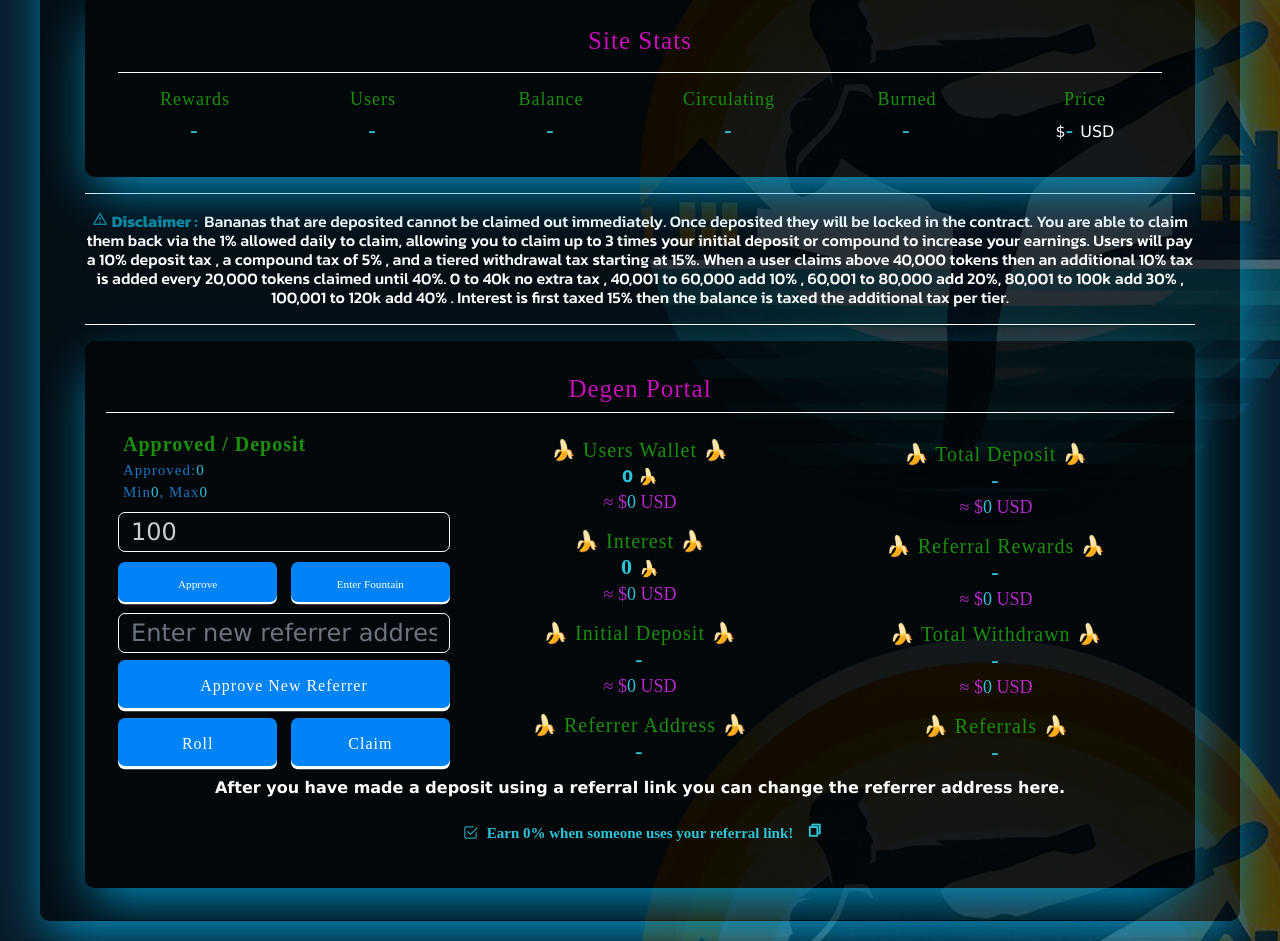
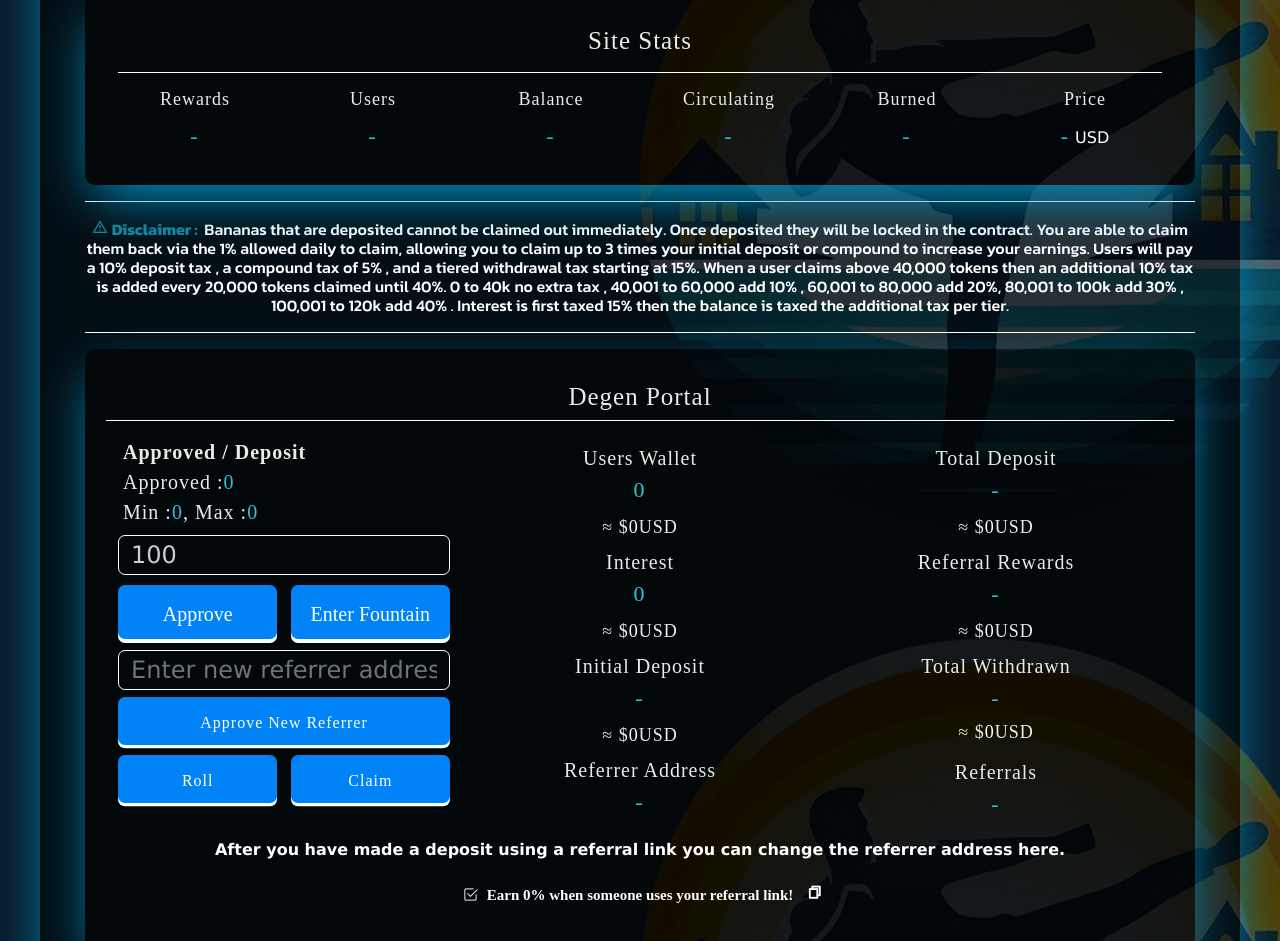
Before and after one commit to roundhousefinance/roundhousefinance, a plain HTML site: page ROI.html in a window 1280 px wide. Shown: the part 236-1177 px from the top of the page. Drawn offline with nearby package versions, Linux system fonts and the light colour scheme; a web font is replaced by a local one.

Commit message:
Add files via upload

```diff
--- a/FixedAPR.html
+++ b/FixedAPR.html
@@ -120,12 +120,12 @@
               <div class="row">
                   <!-- Site Stats -->
                   <div class="col-md-12">
-                      <h4 class="text-center" style="color: #12859c; font-size: 30px;">Site Stats</h4>
+                    <h4 class="text-center dai">Site Stats</h4>
                       <hr>
                       <div class="row">
                           <div class="col-md-2">
                               <div class="stat d-flex flex-column justify-content-center align-items-center">
-                                  <h3 class="text-center" style="color: #12859c; font-size: 18px;"> Price</h3>
+                                  <h3 class="text-center busd" style="font-size: 18px;"> Price</h3>
                                   <div class="data">
                                       <span class="number mb-md-2 busd" style="color: #2dc4d8; letter-spacing: 2px; font-size: 22px;" id="price">-</span>
                                   </div>
@@ -133,7 +133,7 @@
                           </div>
                           <div class="col-md-2">
                               <div class="stat d-flex flex-column justify-content-center align-items-center">
-                                  <h3 class="text-center " style="color: #12859c; font-size: 18px;">MarketCap</h3>
+                                  <h3 class="text-center busd" style="font-size: 18px;">MarketCap</h3>
                                   <div class="data">
                                       <span class="number mb-md-2 busd" style="color: #2dc4d8; letter-spacing: 2px; font-size: 22px;" id="market">-</span>
                                   </div>
@@ -141,7 +141,7 @@
                           </div>
                           <div class="col-md-2">
                               <div class="stat d-flex flex-column justify-content-center align-items-center">
-                                  <h3 class="text-center " style="color: #12859c; font-size: 18px;"> Supply</h3>
+                                  <h3 class="text-center busd" style="font-size: 18px;"> Supply</h3>
                                   <div class="data">
                                       <span class="number mb-md-2 busd" style="color: #2dc4d8; letter-spacing: 2px; font-size: 22px;" id="supply">-</span>
                                   </div>
@@ -149,7 +149,7 @@
                           </div>
                           <div class="col-md-2">
                               <div class="stat d-flex flex-column justify-content-center align-items-center">
-                                  <h3 class="text-center " style="color: #12859c; font-size: 18px;">Circulating</h3>
+                                  <h3 class="text-center busd" style="font-size: 18px;">Circulating</h3>
                                   <div class="data">
                                       <span class="number mb-md-2 busd" style="color: #2dc4d8; letter-spacing: 2px; font-size: 22px;" id="circulating">-</span>
                                   </div>
@@ -157,7 +157,7 @@
                           </div>
                           <div class="col-md-2">
                               <div class="stat d-flex flex-column justify-content-center align-items-center">
-                                  <h3 class="text-center " style="color: #12859c; font-size: 18px;">Burned</h3>
+                                  <h3 class="text-center busd" style="font-size: 18px;">Burned</h3>
                                   <div class="data">
                                       <span class="number mb-md-2 busd" style="color: #2dc4d8; letter-spacing: 2px; font-size: 22px;" id="burned">-</span>
                                   </div>
@@ -165,9 +165,9 @@
                           </div>
                           <div class="col-md-2">
                               <div class="stat d-flex flex-column justify-content-center align-items-center">
-                                  <h3 class="text-center " style="color: #12859c; font-size: 18px;">TVL</h3>
+                                  <h3 class="text-center busd" style="font-size: 18px;">TVL</h3>
                                   <div class="data">
-                                      <span class="number mb-md-2 busd" style="color: #2dc4d8; letter-spacing: 2px; font-size: 22px;" id="TVL">-</span> USD
+                                      <span class="number mb-md-2 " style="color: #2dc4d8; letter-spacing: 2px; font-size: 22px;" id="TVL">-</span>USD
                                   </div>
                               </div>
                           </div>
@@ -235,6 +235,7 @@
   <script src="assets/js/timer.js"></script>
   <!-- Template Main JS File -->
   <script src="assets/js/main.js"></script>
+  <script type="text/javascript" src="assets/js/fixedAPR.js"></script>
 </body>
 
 </html>
--- a/ROI.html
+++ b/ROI.html
@@ -84,12 +84,12 @@
                   </a>
               </li>
               <li class="nav-item">
-                <a class="nav-link text-light" href="index.html"><strong class="texting" style="font-size: 18px;">Home</strong></a>
+                <a class="nav-link text-light" href="index.html"><strong class="busd" style="font-size: 18px;">Home</strong></a>
               </li>
             </li>
               <li class="nav-item">
                   <a class="nav-link text-light" href="https://bafybeicb2hlad6zs4kc4yvn5xbbzti6krjtpoxrysg42d4e5s5oubbipum.ipfs.dweb.link/#/address/0x0000000000000000000000000000000000000000">
-                    <strong class="texting" style="font-size: 18px;">ROI Contract</strong></a>
+                    <strong class="busd" style="font-size: 18px;">ROI Contract</strong></a>
               </li>
 
           </ul>
@@ -125,54 +125,54 @@
     <div class="row">
         <!-- Site Stats -->
         <div class="col-md-12">
-            <h4 class="text-center texting">Site Stats</h4>
+            <h4 class="text-center dai">Site Stats</h4>
             <hr>
             <div class="row">
                 <div class="col-md-2">
                     <div class="stat d-flex flex-column justify-content-center align-items-center">
-                        <h3 class="text-center text3" style="font-size: 18px;"> Rewards</h3>
+                        <h3 class="text-center busd" style="font-size: 18px;"> Rewards</h3>
                         <div class="data">
-                            <span class="number mb-md-2 busd" style="color: #2dc4d8; letter-spacing: 2px; font-size: 22px;" id="total-ref">-</span>
+                            <span class="number mb-md-2 " style="color: #2dc4d8; letter-spacing: 2px; font-size: 22px;" id="total-ref">-</span>
                         </div>
                     </div>
                 </div>
                 <div class="col-md-2">
                     <div class="stat d-flex flex-column justify-content-center align-items-center">
-                        <h3 class="text-center text3" style="font-size: 18px;">Users</h3>
+                        <h3 class="text-center busd" style="font-size: 18px;">Users</h3>
                         <div class="data">
-                            <span class="number mb-md-2 busd" style="color: #2dc4d8; letter-spacing: 2px; font-size: 22px;" id="total-players">-</span>
+                            <span class="number mb-md-2 " style="color: #2dc4d8; letter-spacing: 2px; font-size: 22px;" id="total-players">-</span>
                         </div>
                     </div>
                 </div>
                 <div class="col-md-2">
                     <div class="stat d-flex flex-column justify-content-center align-items-center">
-                        <h3 class="text-center text3" style="font-size: 18px;"> Balance</h3>
+                        <h3 class="text-center busd" style="font-size: 18px;"> Balance</h3>
                         <div class="data">
-                            <span class="number mb-md-2 busd" style="color: #2dc4d8; letter-spacing: 2px; font-size: 22px;" id="contract-balance">-</span>
+                            <span class="number mb-md-2 " style="color: #2dc4d8; letter-spacing: 2px; font-size: 22px;" id="contract-balance">-</span>
                         </div>
                     </div>
                 </div>
                 <div class="col-md-2">
                     <div class="stat d-flex flex-column justify-content-center align-items-center">
-                        <h3 class="text-center text3" style="font-size: 18px;">Circulating</h3>
+                        <h3 class="text-center busd" style="font-size: 18px;">Circulating</h3>
                         <div class="data">
-                            <span class="number mb-md-2 busd" style="color: #2dc4d8; letter-spacing: 2px; font-size: 22px;" id="circulating">-</span>
+                            <span class="number mb-md-2 " style="color: #2dc4d8; letter-spacing: 2px; font-size: 22px;" id="circulating">-</span>
                         </div>
                     </div>
                 </div>
                 <div class="col-md-2">
                     <div class="stat d-flex flex-column justify-content-center align-items-center">
-                        <h3 class="text-center text3" style="font-size: 18px;">Burned</h3>
+                        <h3 class="text-center busd" style="font-size: 18px;">Burned</h3>
                         <div class="data">
-                            <span class="number mb-md-2 busd" style="color: #2dc4d8; letter-spacing: 2px; font-size: 22px;" id="burned">-</span>
+                            <span class="number mb-md-2 " style="color: #2dc4d8; letter-spacing: 2px; font-size: 22px;" id="burned">-</span>
                         </div>
                     </div>
                 </div>
                 <div class="col-md-2">
                     <div class="stat d-flex flex-column justify-content-center align-items-center">
-                        <h3 class="text-center text3" style="font-size: 18px;">Price</h3>
+                        <h3 class="text-center busd" style="font-size: 18px;">Price</h3>
                         <div class="data">
-                            $<span class="number mb-md-2 busd" style="color: #2dc4d8; letter-spacing: 2px; font-size: 22px;" id="price">-</span> USD
+                            <span class="number mb-md-2 " style="color: #2dc4d8; letter-spacing: 2px; font-size: 22px;" id="price">-</span> USD
                         </div>
                     </div>
                 </div>
@@ -201,33 +201,33 @@
           <div class="content-box stats-box">
             <!-- Approve, Deposit, Balance, and Referral Sections in two columns -->
             <div class="row">
-                <h4 class="text-center texting">Degen Portal</h4>
+                <h4 class="text-center dai">Degen Portal</h4>
             <hr>
                 <!-- First Column: Approve, Deposit, and Referral Section -->
                 <div class="col-md-4">
 
                     <!-- Approved / Deposit Section -->
                     <div class="btn-container">
-                        <div class="d-flex flex-column align-items-start text3">
+                        <div class="d-flex flex-column align-items-start busd">
                             <strong style="padding-left: 5px;">
                                 Approved / Deposit
                             </strong>
-                            <span class="text2" style="padding-left: 5px;">
-                                Approved: <span id="user-approved-spend">0</span>
+                            <span class="busd" style="padding-left: 5px;">
+                                Approved : <span id="user-approved-spend" style="color: #2dc4d8;">0</span>
                             </span>
-                            <span class="text2" style="padding-left: 5px;">
-                                Min <span  id="min-deposit">0</span>, Max <span  id="max-deposit">0</span>
+                            <span class="busd" style="padding-left: 5px;">
+                                Min : <span  id="min-deposit" style="color: #2dc4d8;">0</span> , Max : <span  id="max-deposit" style="color: #2dc4d8;">0</span>
                             </span>
                         </div>
                         <input class="form-control mt-2" id="approve-spend" name="approved-spend" step="1" type="number" value="100" onChange="updateBuyPrice()">
 
                         <!-- Buttons Section -->
-                        <div class="d-flex justify-content-between mt-2 text2" style="width: 100%;">
-                            <button class="start-btn3" style="width: 48%; margin-bottom: 6px; margin-top: 2px; font-size: 0.75em;"
+                        <div class="d-flex justify-content-between mt-2 busd" style="width: 100%;">
+                            <button class="start-btn3" style="width: 48%; margin-bottom: 6px; margin-top: 2px; font-size: 1em;"
                                     onclick="approveToken()" role="button" type="button">
                                 Approve
                             </button>
-                            <button class="start-btn3" style="width: 48%; margin-bottom: 6px; margin-top: 2px; font-size: 0.75em;" id="buy-eggs-btn"
+                            <button class="start-btn3" style="width: 48%; margin-bottom: 6px; margin-top: 2px; font-size: 1em;" id="buy-eggs-btn"
                                     onclick="depositToken()" role="button" disabled>
                                 Enter Fountain
                             </button>
@@ -237,17 +237,17 @@
                     <!-- Referral Section -->
                     <div class="btn-container">
                         <input class="form-control" id="new-referrer-address" name="new-referrer-address" type="text" placeholder="Enter new referrer address" style="margin-bottom: 7px;">
-                        <button class="start-btn3 text2" style="width: 100%; margin-bottom: 5px;" id="approve-referrer-btn" onclick="approveRef()" role="button">
+                        <button class="start-btn3 busd" style="width: 100%; margin-bottom: 5px;" id="approve-referrer-btn" onclick="approveRef()" role="button">
                             Approve New Referrer
                         </button>
                     </div>
 
                     <!-- Action Buttons Section -->
                     <div class="d-flex justify-content-between">
-                        <button class="btn start-btn3 text2" style="width: 48%; margin-top: 5px;" id="reinvest" onclick="roll()" role="button">
+                        <button class="btn start-btn3 busd" style="width: 48%; margin-top: 5px; font-size: 1em;" id="reinvest" onclick="roll()" role="button">
                             Roll
                         </button>
-                        <button class="btn start-btn3 text2" style="width: 48%; margin-top: 5px;" id="withdraw" onclick="sellToken()" role="button">
+                        <button class="btn start-btn3 busd" style="width: 48%; margin-top: 5px; font-size: 1em;" id="withdraw" onclick="sellToken()" role="button">
                             Claim
                         </button>
                     </div>
@@ -255,31 +255,31 @@
 
                 <!-- Second Column: Balance Section -->
                 <div class="col-md-4 text-center">
-                    <div class="text3" style="font-size: 20px; margin-top: 6px;">🍌 Users Wallet 🍌</div>
+                    <div class="busd" style="font-size: 20px; margin-top: 6px;"> Users Wallet </div>
                     <div>
-                        <strong id="user-balance" style="color: #2dc4d8;">0</strong> 🍌
+                        <span class="number mb-md-2 busd" style="color: #2dc4d8; letter-spacing: 2px; font-size: 22px;" id="user-balance">0</span>
                     </div>
-                    <span class="usd" style="font-size: 18px;">
+                    <span class="busd" style="font-size: 18px;">
                         ≈ $<span id="user-bal-usd">0</span> USD
                     </span>
-                    <div class="text3" style="font-size: 20px; margin-top: 10px;">🍌 Interest 🍌</div>
+                    <div class="busd" style="font-size: 20px; margin-top: 6px;"> Interest </div>
                     <div class="stat d-flex flex-column justify-content-center align-items-center">
                         <div class="data">
-                            <span class="number mb-md-2 busd" style="color: #2dc4d8; letter-spacing: 2px; font-size: 22px;" id="mined">0</span> 🍌
+                            <span class="number mb-md-2 busd" style="color: #2dc4d8; letter-spacing: 2px; font-size: 22px;" id="mined">0</span>
                         </div>
-                        <span class="usd" style="font-size: 18px;">
+                        <span class="busd" style="font-size: 18px;">
                             ≈ $<span id="token-interest">0</span> USD
                         </span>
 
-                    <div class="text3" style="font-size: 20px; margin-top: 10px;">🍌 Initial Deposit 🍌</div>
+                    <div class="busd" style="font-size: 20px; margin-top: 6px;"> Initial Deposit </div>
                     <div class="stat d-flex flex-column justify-content-center align-items-center">
                         <div class="data">
                             <span class="number mb-md-2 busd" style="color: #2dc4d8; letter-spacing: 2px; font-size: 22px;" id="initial-deposit">-</span>
                         </div>
-                        <span class="usd" style="font-size: 18px;">
+                        <span class="busd" style="font-size: 18px;">
                             ≈ $<span id="initial-depositusd">0</span> USD
                         </span>
-                    <div class="text3" style="font-size: 20px; margin-top: 10px;">🍌 Referrer Address 🍌</div>
+                    <div class="busd" style="font-size: 20px; margin-top: 6px;"> Referrer Address </div>
                     <div class="stat d-flex flex-column justify-content-center align-items-center">
                         <div class="data">
                             <span class="number mb-md-2 busd" style="color: #2dc4d8; letter-spacing: 2px; font-size: 22px;" id="referrer-address">-</span>
@@ -293,37 +293,37 @@
 
                 <!-- Second Column -->
                 <div class="col-md-4 text-center">
-                    <div class="text3" style="font-size: 20px; margin-top: 10px;">🍌 Total Deposit 🍌</div>
+                    <div class="busd" style="font-size: 20px; margin-top: 6px;"> Total Deposit </div>
                     <div class="stat d-flex flex-column justify-content-center align-items-center">
                         <div class="data">
                             <span class="number mb-md-2 busd" style="color: #2dc4d8; letter-spacing: 2px; font-size: 22px;" id="total-deposit">-</span>
                         </div>
-                        <span class="usd" style="font-size: 18px;">
+                        <span class="busd" style="font-size: 18px;">
                             ≈ $<span id="total-depositusd">0</span> USD
                         </span>
                     </div>
-                    <div class="text3" style="font-size: 20px; margin-top: 10px;">🍌 Referral Rewards 🍌</div>
+                    <div class="busd" style="font-size: 20px; margin-top: 6px;"> Referral Rewards </div>
                     <div class="stat d-flex flex-column justify-content-center align-items-center">
                         <div class="data">
                             <span class="number mb-md-2 busd" style="color: #2dc4d8; letter-spacing: 2px; font-size: 22px;" id="referral-Reward">-</span>
                         </div>
-                        <span class="usd" style="font-size: 18px;">
+                        <span class="busd" style="font-size: 18px;">
                             ≈ $<span id="referral-Rewardusd">0</span> USD
                         </span>
                     </div>
-                    <div class="text3" style="font-size: 20px; margin-top: 6px;">🍌 Total Withdrawn 🍌</div>
+                    <div class="busd" style="font-size: 20px; margin-top: 6px;"> Total Withdrawn </div>
                     <div class="stat d-flex flex-column justify-content-center align-items-center">
-                        <div class="data">
+                        <div class="busd">
                             <span class="number mb-md-2 busd" style="color: #2dc4d8; letter-spacing: 2px; font-size: 22px;" id="total-withdrawn">-</span>
                         </div>
-                        <span class="usd" style="font-size: 18px;">
+                        <h4 class="busd" style="font-size: 18px;">
                             ≈ $<span id="total-withdrawnusd">0</span> USD
-                        </span>
+                        </h4>
                     </div>
 
-                    <div class="text3" style="font-size: 20px; margin-top: 10px;">🍌 Referrals 🍌</div>
+                    <div class="busd" style="font-size: 20px; margin-top: 6px;"> Referrals </div>
                     <div class="stat d-flex flex-column justify-content-center align-items-center">
-                        <div class="data">
+                        <div class="busd">
                             <span class="number mb-md-2 busd" style="color: #2dc4d8; letter-spacing: 2px; font-size: 22px;" id="ref-count">-</span>
                         </div>
                     </div>
@@ -389,6 +389,7 @@
   <script src="assets/js/timer.js"></script>
   <!-- Template Main JS File -->
   <script src="assets/js/main.js"></script>
+  <script type="text/javascript" src="assets/js/roi.js"></script>
 </body>
 
 </html>
```
Also changed, not shown: Gas.html (+1 -0 lines), Presale.html (+1 -1 lines), assets/css/style.css.
